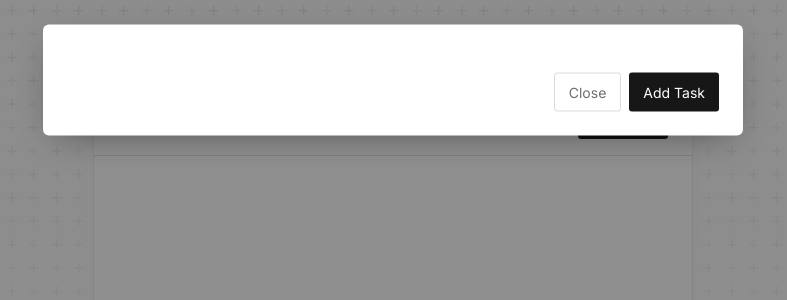
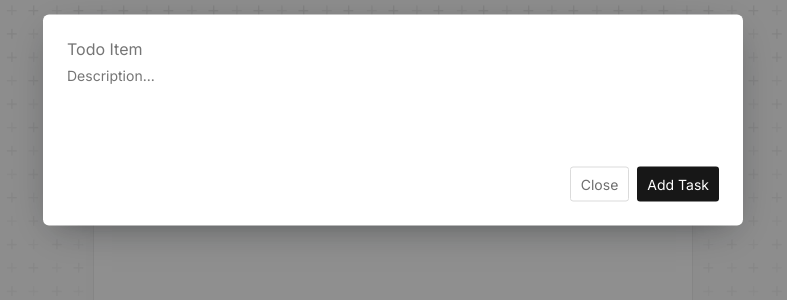
Before and after one commit to nermin-io/itemised, a Next.js app: page / in a window 1280 px wide. Both pictures are taken after a click on the button "Add Task". Shown: the top 300 px of the page, without its empty margins (247-1034 px from the left). Built offline with nearby package versions, Linux system fonts and the light colour scheme.

Commit message:
implement textarea

```diff
--- a/src/components/DialogContent.module.scss
+++ b/src/components/DialogContent.module.scss
@@ -1,12 +1,15 @@
 @import "animations";
 
 .DialogContent {
+  display: flex;
+  flex-direction: column;
+  gap: 8px;
   background-color: white;
   border-radius: 6px;
   box-shadow: hsl(206 22% 7% / 35%) 0px 10px 38px -10px,
     hsl(206 22% 7% / 20%) 0px 10px 20px -15px;
   position: fixed;
-  top: 10%;
+  top: 15%;
   left: 50%;
   transform: translate(-50%, -50%);
   width: 90vw;
--- /dev/null
+++ b/src/components/Input.module.scss
@@ -0,0 +1,29 @@
+@import "colors";
+
+.base {
+  width: 100%;
+}
+
+.small {
+  font-size: 14px;
+  padding: 6px;
+}
+
+.medium {
+  font-size: 16px;
+  padding: 10px;
+}
+
+.large {
+  font-size: 18px;
+  padding: 12px;
+}
+
+.input {
+  border: 1px solid $gray5;
+  border-radius: 3px;
+}
+
+.text {
+  padding: 0;
+}
--- /dev/null
+++ b/src/components/Input.tsx
@@ -0,0 +1,31 @@
+import React from "react";
+import { cva, type VariantProps } from "class-variance-authority";
+import styles from "./Input.module.scss";
+
+const input = cva(styles.base, {
+  variants: {
+    size: {
+      small: styles.small,
+      medium: styles.medium,
+      large: styles.large,
+    },
+    variant: {
+      input: styles.input,
+      text: styles.text,
+    },
+  },
+  defaultVariants: {
+    size: "medium",
+    variant: "input",
+  },
+});
+
+type InputAttr = Omit<React.InputHTMLAttributes<HTMLInputElement>, "size">;
+
+interface Props extends InputAttr, VariantProps<typeof input> {}
+
+const Input: React.FC<Props> = ({ variant, size, className, ...props }) => {
+  return <input className={input({ variant, size, className })} {...props} />;
+};
+
+export default Input;
--- /dev/null
+++ b/src/components/Textarea.module.scss
@@ -0,0 +1,31 @@
+@import "colors";
+
+.base {
+  width: 100%;
+  resize: none;
+  outline: none;
+}
+
+.small {
+  font-size: 14px;
+  padding: 6px;
+}
+
+.medium {
+  font-size: 16px;
+  padding: 10px;
+}
+
+.large {
+  font-size: 18px;
+  padding: 12px;
+}
+
+.regular {
+  border: 1px solid $gray5;
+  border-radius: 3px;
+}
+
+.text {
+  padding: 0;
+}
--- /dev/null
+++ b/src/components/Textarea.tsx
@@ -0,0 +1,46 @@
+import React from "react";
+import { cva, type VariantProps } from "class-variance-authority";
+import styles from "./Textarea.module.scss";
+
+const textarea = cva(styles.base, {
+  variants: {
+    size: {
+      small: styles.small,
+      medium: styles.medium,
+      large: styles.large,
+    },
+    variant: {
+      regular: styles.regular,
+      text: styles.text,
+    },
+  },
+  defaultVariants: {
+    size: "medium",
+    variant: "regular",
+  },
+});
+
+type TextareaAttr = Omit<
+  React.TextareaHTMLAttributes<HTMLTextAreaElement>,
+  "size"
+>;
+
+interface Props extends TextareaAttr, VariantProps<typeof textarea> {}
+
+const Textarea: React.FC<Props> = ({
+  size,
+  variant,
+  rows = 4,
+  className,
+  ...props
+}) => {
+  return (
+    <textarea
+      className={textarea({ size, variant, className })}
+      {...props}
+      rows={rows}
+    />
+  );
+};
+
+export default Textarea;
--- a/src/containers/NewTaskModal.tsx
+++ b/src/containers/NewTaskModal.tsx
@@ -1,13 +1,17 @@
-import React from "react";
+import React, { useState } from "react";
 import * as Dialog from "@radix-ui/react-dialog";
 import Button from "@/components/Button";
 import DialogOverlay from "@/components/DialogOverlay";
 import DialogContent from "@/components/DialogContent";
 import DialogFooter from "@/components/DialogFooter";
+import Input from "@/components/Input";
+import Textarea from "@/components/Textarea";
 
 interface Props {}
 
 const NewTaskModal: React.FC<Props> = () => {
+  const [title, setTitle] = useState("");
+  const [description, setDescription] = useState("");
   return (
     <Dialog.Root>
       <Dialog.Trigger asChild>
@@ -16,12 +20,27 @@ const NewTaskModal: React.FC<Props> = () => {
       <Dialog.Portal>
         <DialogOverlay />
         <DialogContent>
+          <Input
+            value={title}
+            onChange={(e) => setTitle(e.target.value)}
+            placeholder="Todo Item"
+            variant="text"
+          />
+          <Textarea
+            value={description}
+            onChange={(e) => setDescription(e.target.value)}
+            placeholder="Description..."
+            size="small"
+            variant="text"
+          />
           <DialogFooter>
             <Dialog.Close asChild>
-              <Button intent="secondary">Close</Button>
+              <Button size="small" intent="secondary">
+                Close
+              </Button>
             </Dialog.Close>
             <Dialog.Close asChild>
-              <Button>Add Task</Button>
+              <Button size="small">Add Task</Button>
             </Dialog.Close>
           </DialogFooter>
         </DialogContent>
--- a/src/styles/globals.scss
+++ b/src/styles/globals.scss
@@ -4,7 +4,7 @@
 *,
 *::before,
 *::after {
-  box-sizing: border-box;
+  box-sizing: inherit;
   padding: 0;
   margin: 0;
 }
@@ -14,6 +14,7 @@ body {
   max-width: 100vw;
   overflow-x: hidden;
   font-family: $inter;
+  box-sizing: border-box;
 }
 
 body {
@@ -30,6 +31,9 @@ a {
 
 button,
 fieldset,
+textarea,
 input {
   all: unset;
+  box-sizing: inherit;
+  font-family: inherit;
 }
```
